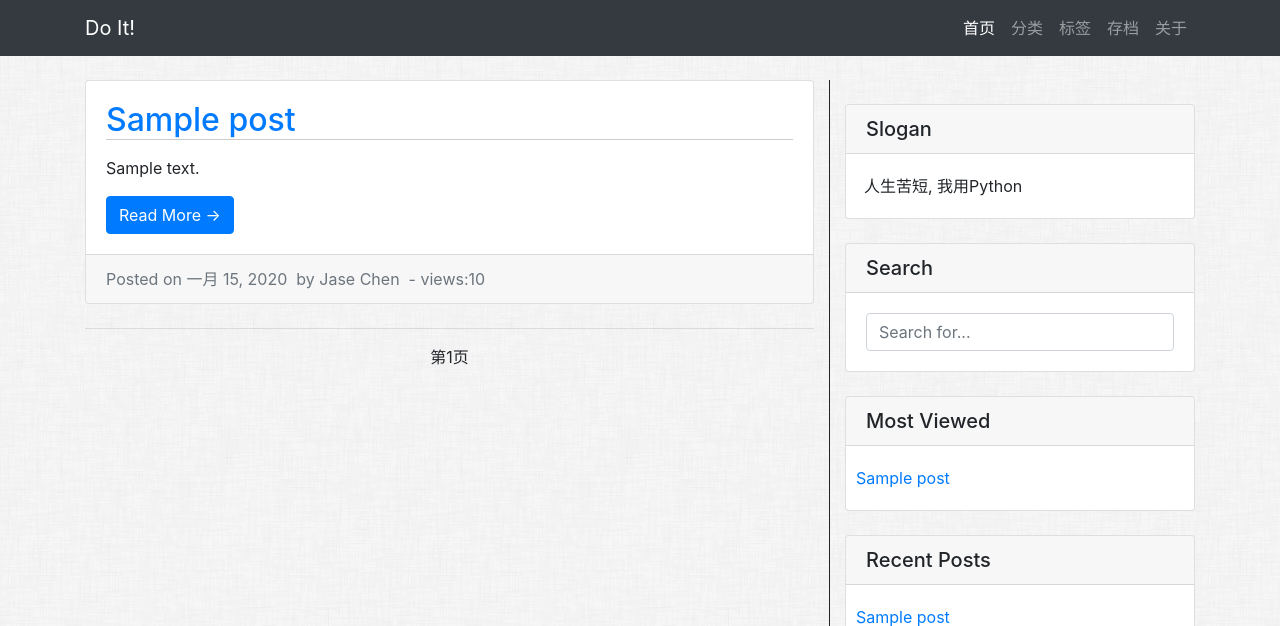
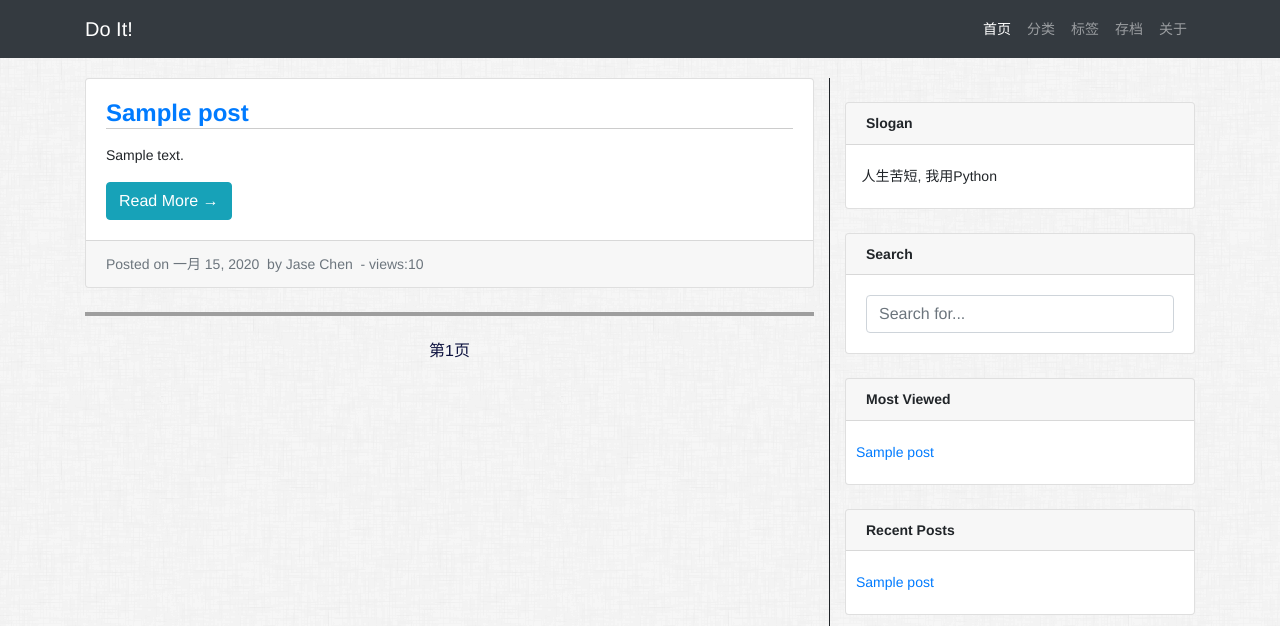
Before and after one commit to chenomg/blog.jase.im_v0.1, a Django app: page /blog/ in a window 1280 px wide. Shown: the top 626 px of the page. Run offline with Django 3.2, Linux system fonts and the light colour scheme; tables that the repository leaves empty hold one stand-in row (values such as "Sample post"); some libraries are stand-ins or nearby versions; grey boxes are pictures that could not be loaded.

Commit message:
theme微调

```diff
--- a/jase_im/static/blog/css/custom.css
+++ b/jase_im/static/blog/css/custom.css
@@ -33,3 +33,6 @@
 #search-form {
   width: 100%;
 }
+#page_indicator {
+  color: #0D123F;
+}
--- a/jase_im/static/blog/css/github.css
+++ b/jase_im/static/blog/css/github.css
@@ -12,8 +12,9 @@
 body > *:last-child {
   margin-bottom: 0 !important; }
 
-a {
-  color: #4183C4; }
+/*a {*/
+  /*[>color: #4183C4; }<]*/
+  /*color: #195756; }*/
 a.absent {
   color: #cc0000; }
 a.anchor {
@@ -27,7 +28,7 @@
   bottom: 0; }
 
 h1, h2, h3, h4, h5, h6 {
-  margin: 20px 0 10px;
+  margin: 00px 0 10px;
   padding: 0;
   font-weight: bold;
   -webkit-font-smoothing: antialiased;
--- a/jase_im/templates/blog/base.html
+++ b/jase_im/templates/blog/base.html
@@ -12,13 +12,13 @@
     <meta name="author" content="">
     <link rel="icon" href="{% static '/blog/images/favicon.ico' %}">
 
+    <!-- Bootstrap core CSS -->
+    <link href="{% static '/blog/bootstrap/css/bootstrap.min.css' %}" rel="stylesheet">
+
     <!-- Custom styles for this template -->
     <link rel="stylesheet" charset="utf-8" href="{% static '/blog/css/custom.css' %}">
     <link rel="stylesheet" charset="utf-8" href="{% static '/blog/css/github.css' %}">
     <link rel="stylesheet" charset="utf-8" href="{% static '/blog/css/default.css' %}">
-
-    <!-- Bootstrap core CSS -->
-    <link href="{% static '/blog/bootstrap/css/bootstrap.min.css' %}" rel="stylesheet">
 
     <title>
       Do It! -
--- a/jase_im/templates/blog/index.html
+++ b/jase_im/templates/blog/index.html
@@ -11,7 +11,7 @@
                     <a href="{% url 'blog:post_detail' post.title_slug  %}" >{{ post.title }}</a>
                 </h2>
                 <p class="card-text">{{ post.excerpt|safe }}</p>
-                <a href="{% url 'blog:post_detail' post.title_slug  %}" class="btn btn-primary">Read More &rarr;</a>
+                <a href="{% url 'blog:post_detail' post.title_slug  %}" class="btn btn-info">Read More &rarr;</a>
             </div>
             <div class="card-footer text-muted">
                 Posted on <time>{{ post.created_time|date:'M d, Y' }}</time>&nbsp by Jase Chen
@@ -25,17 +25,17 @@
         <div id='page_indicator'>
             {% if page_previous %}
                 {% if query %}
-                <a href="{% url 'blog:index' %}?query={{ query }}&page={{page_previous_id}}">上一页</a>
+                <a id='page-pre' class='btn' href="{% url 'blog:index' %}?query={{ query }}&page={{page_previous_id}}">上一页</a>
                 {% else %}
-                <a href="{% url 'blog:index' %}?page={{page_previous_id}}">上一页</a>
+                <a id='page-pre' class='btn' href="{% url 'blog:index' %}?page={{page_previous_id}}">上一页</a>
                 {% endif %}
             {% endif %}
-                第{{ page_current }}页
+                 <span class='btn'>第{{ page_current }}页</span>
             {% if page_next %}
                 {% if query %}
-                <a href="{% url 'blog:index' %}?query={{ query }}&page={{page_next_id}}">下一页</a>
+                <a id='page-next' class='btn' href="{% url 'blog:index' %}?query={{ query }}&page={{page_next_id}}">下一页</a>
                 {% else %}
-                    <a href="{% url 'blog:index' %}?page={{page_next_id}}">下一页</a>
+                <a id='page-next' class='btn' href="{% url 'blog:index' %}?page={{page_next_id}}">下一页</a>
                 {% endif %}
             {% endif %}
         </div>
```
Also changed, not shown: jase_im/static/blog/bootstrap/css/bootstrap.css.
